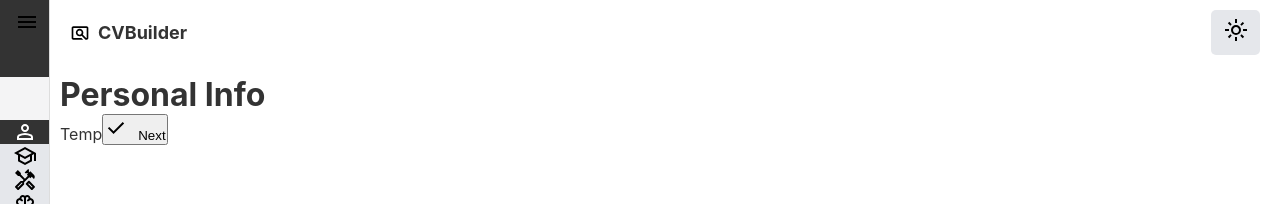
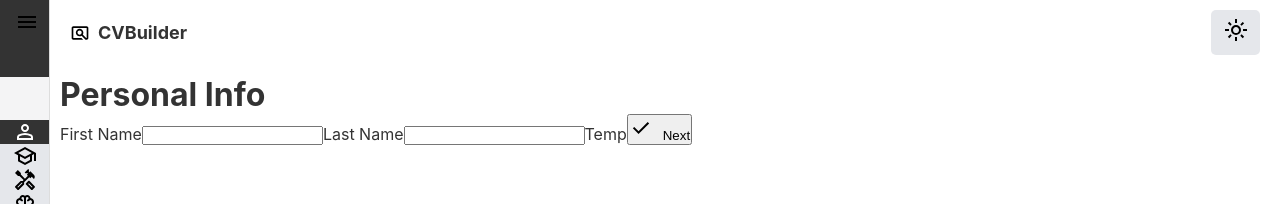
Before and after one commit to MagicalInnkeep/CVBuilder, a React (Vite) app: page / in a window 1280 px wide. Both pictures are taken after a click on the button "Personal Info". Shown: the top 204 px of the page. Built offline with nearby package versions, Linux system fonts and the light colour scheme.

Commit message:
Establish form framework

```diff
--- a/src/App.jsx
+++ b/src/App.jsx
@@ -9,8 +9,10 @@ import cvBuilder from '../src/assets/pageview.svg'
 
 function App() {
 
-  const [activeComponent, setActiveComponent]= useState('Welcome')
+  const [activeComponent, setActiveComponent]= useState('Welcome');
+  const [data, updatedata]=useState({personalInfo: []});
 
+  console.log(data);
   return (
     <div className="App">
 
@@ -27,6 +29,8 @@ function App() {
           <Content
               activeComponent={activeComponent}
               setActiveComponent={setActiveComponent}
+              data={data}
+              updatedata={updatedata}
           />
 
           <div className="botbar">
--- a/src/components/Button.jsx
+++ b/src/components/Button.jsx
@@ -5,12 +5,14 @@ function Button({
     classNa,
     isActive,
     isExpanded,
+    type,
     handleClick
 }) {
     return (
         <button
             className={`${classNa} ${isActive ? 'activeBtn' : 'notActiveBtn'}`}
             onClick={handleClick}
+            type={type}
         >
             <img className='svg-icon' src={image} alt={text} />
             <span className={`button-label ${isExpanded ? 'show' : 'hide'}`}>
--- a/src/components/Content.jsx
+++ b/src/components/Content.jsx
@@ -11,7 +11,9 @@ import WorkExperience from "./WorkExperience";
 
 function Content(
     {   activeComponent,
-        setActiveComponent
+        setActiveComponent,
+        data,
+        updatedata
     }
 ){
 
@@ -19,15 +21,15 @@ function Content(
         <div className="content">
             <h1>{activeComponent}</h1>
             {activeComponent==="Welcome" && <Welcome setActiveComponent={setActiveComponent}/>}
-            {activeComponent==="Personal Info" && <PersonalInfo setActiveComponent={setActiveComponent}/>}
-            {activeComponent==="Education" && <Education setActiveComponent={setActiveComponent}/>}
-            {activeComponent==="Technical Skills" && <TechnicalSkills setActiveComponent={setActiveComponent}/>}
-            {activeComponent==="Soft Skills" && <SoftSkills setActiveComponent={setActiveComponent}/>}
-            {activeComponent==="Languages" && <Languages setActiveComponent={setActiveComponent}/>}
-            {activeComponent==="Work Experience" && <WorkExperience setActiveComponent={setActiveComponent}/>}
-            {activeComponent==="Projects" && <Projects setActiveComponent={setActiveComponent}/>}
-            {activeComponent==="Certificates" && <Certificates setActiveComponent={setActiveComponent}/>}
-            {activeComponent==="Achievements" && <Achievements setActiveComponent={setActiveComponent}/>}
+            {activeComponent==="Personal Info" && <PersonalInfo setActiveComponent={setActiveComponent} data={data} updatedata={updatedata}/>}
+            {activeComponent==="Education" && <Education setActiveComponent={setActiveComponent} data={data} updatedata={updatedata}/>}
+            {activeComponent==="Technical Skills" && <TechnicalSkills setActiveComponent={setActiveComponent} data={data} updatedata={updatedata}/>}
+            {activeComponent==="Soft Skills" && <SoftSkills setActiveComponent={setActiveComponent} data={data} updatedata={updatedata}/>}
+            {activeComponent==="Languages" && <Languages setActiveComponent={setActiveComponent} data={data} updatedata={updatedata}/>}
+            {activeComponent==="Work Experience" && <WorkExperience setActiveComponent={setActiveComponent} data={data} updatedata={updatedata}/>}
+            {activeComponent==="Projects" && <Projects setActiveComponent={setActiveComponent} data={data} updatedata={updatedata}/>}
+            {activeComponent==="Certificates" && <Certificates setActiveComponent={setActiveComponent} data={data} updatedata={updatedata}/>}
+            {activeComponent==="Achievements" && <Achievements setActiveComponent={setActiveComponent} data={data} updatedata={updatedata}/>}
         </div>
     )
 }
--- a/src/components/PersonalInfo.jsx
+++ b/src/components/PersonalInfo.jsx
@@ -1,13 +1,54 @@
 import Button from "./Button"
 import check from "../assets/check.svg"
+import { useState } from "react"
 
 function PersonalInfo(
     {
-    setActiveComponent
+    setActiveComponent,
+    data,
+    updatedata
     }
 ){
+    const [formData,updateFormData]=useState(
+        {
+        fname: data?.personalInfo?.fname || '',
+        lname: data?.personalInfo?.lname || ''
+        }
+    );
+    function handleFormData(e){
+        const {name, value}=e.target;
+        updateFormData({...formData,[name]:value})
+    }
+    function handleSubmit(){
+        updatedata(prev => ({...( prev || {}),personalInfo : formData}))
+    }
+
     return (
-        <div>
+        <form onSubmit={(e)=>{
+            e.preventDefault();
+            handleSubmit();
+            setActiveComponent('Education')
+        }} >
+            <label htmlFor="fname" >First Name
+                <input
+                    id="fname"
+                    type="text"
+                    name="fname"
+                    value={formData.fname}
+                    onChange={(e)=>{handleFormData(e)}}
+                    required
+                />
+            </label>
+            <label htmlFor="lname" >Last Name
+                <input
+                    id="lname"
+                    type="text"
+                    name="lname"
+                    value={formData.lname}
+                    onChange={(e)=>{handleFormData(e)}}
+                    required
+                />
+            </label>
             <span>Temp</span>
             <Button key='check'
                     image={check}
@@ -15,8 +56,9 @@ function PersonalInfo(
                     classNa={``}
                     isActive={false}
                     isExpanded={true}
-                    handleClick={() => setActiveComponent('Education')}/>
-        </div>
+                    type="submit"
+                    handleClick={null}/>
+        </form>
     )
 }
 
```
